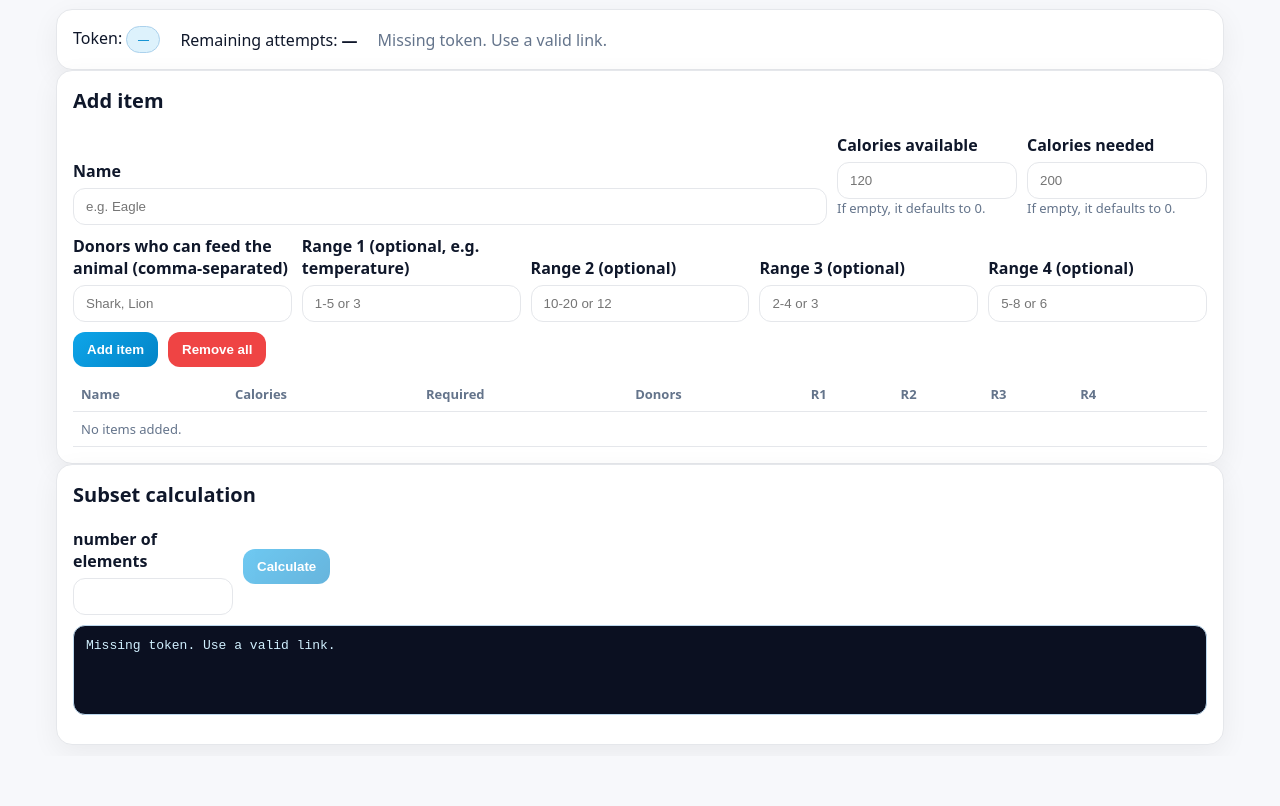
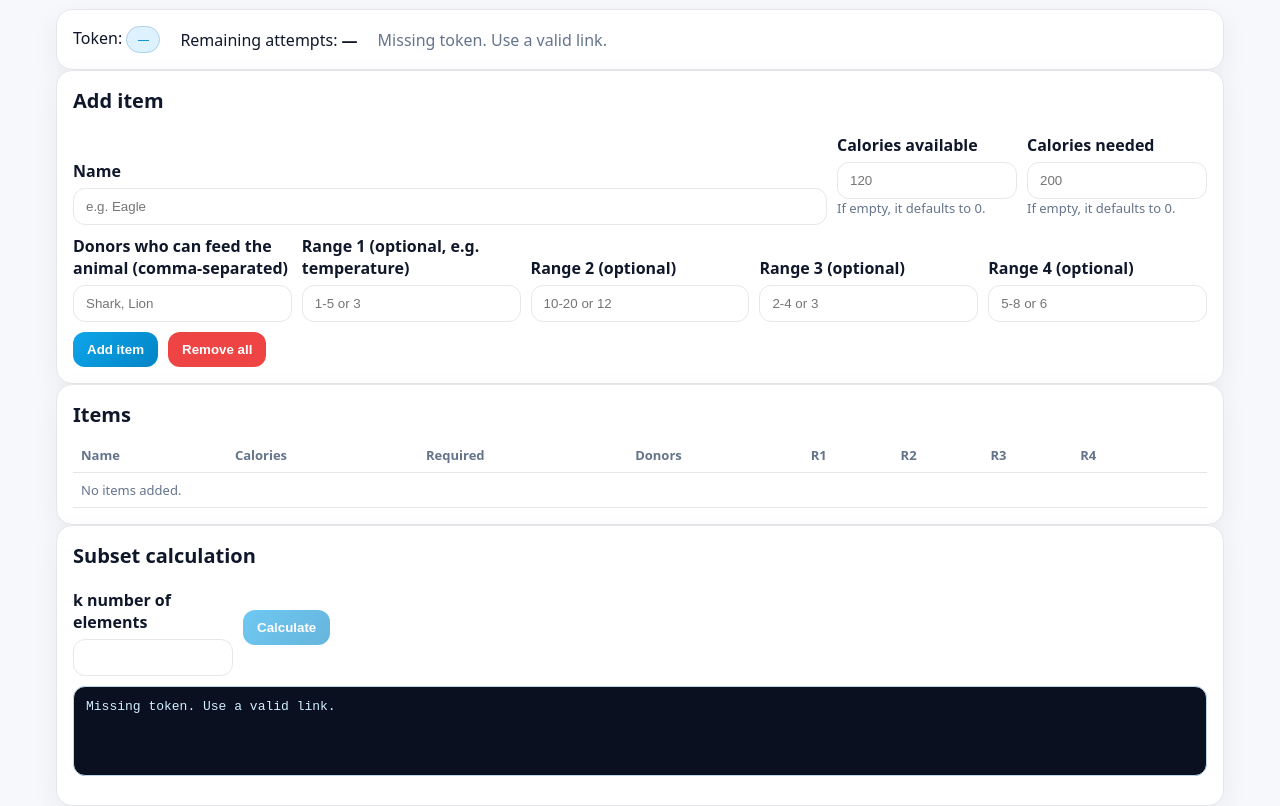
Before and after one commit to FrancescoMorgante0/progetto, a website: page progetto/public/calculator.html in a window 1280 px wide. Shown: the part 72-878 px from the top of the page. Before the commit the page ends 828 px from the top, so only its background shows below. Drawn offline with Linux system fonts and the light colour scheme.

Commit message:
Update calculator.html

```diff
--- a/progetto/public/calculator.html
+++ b/progetto/public/calculator.html
@@ -5,7 +5,6 @@
   <title>McKinsey's ecosystem game solver – Personal link</title>
   <meta name="viewport" content="width=device-width, initial-scale=1" />
   <link rel="stylesheet" href="/public/styles.css" />
-  <!-- correct file name (underscore) -->
   <script defer src="/public/js/calc_core.js"></script>
 </head>
 <body>
@@ -70,11 +69,25 @@
       </form>
     </section>
 
+    <!-- RIPRISTINATA: tabella Items fissa, come nella demo -->
+    <section class="card">
+      <h2>Items</h2>
+      <table class="table">
+        <thead>
+          <tr>
+            <th>Name</th><th>Calories</th><th>Required</th><th>Donors</th>
+            <th>R1</th><th>R2</th><th>R3</th><th>R4</th><th></th>
+          </tr>
+        </thead>
+        <tbody id="tbody"></tbody>
+      </table>
+    </section>
+
     <section class="card">
       <h2>Subset calculation</h2>
       <div class="row" style="align-items:center">
         <div style="width:160px">
-          <label>number of elements</label>
+          <label>k number of elements</label>
           <input class="input" type="number" id="k" min="1" />
         </div>
         <button id="btn-calc" type="button" class="btn">Calculate</button>
@@ -89,7 +102,7 @@
     const token = new URLSearchParams(location.search).get("t") || "";
     const elTok = document.getElementById("tok");
     const elTentativi = document.getElementById("tentativi");
-    const elTbody = document.getElementById("tbody");
+    const elTbody = document.getElementById("tbody"); // esiste sempre (tabella fissa)
     const elResult = document.getElementById("result");
     const netMsg = document.getElementById("netmsg");
     const btnCalc = document.getElementById("btn-calc");
@@ -132,30 +145,12 @@
     }
 
     function renderTabella(){
-      // create table body lazily if missing
-      let tbody = elTbody;
-      if (!tbody) {
-        const tblSection = document.querySelector("section.card:nth-of-type(2)");
-        const table = document.createElement("table");
-        table.className = "table";
-        table.innerHTML = `
-          <thead>
-            <tr>
-              <th>Name</th><th>Calories</th><th>Required</th><th>Donors</th>
-              <th>R1</th><th>R2</th><th>R3</th><th>R4</th><th></th>
-            </tr>
-          </thead>
-          <tbody id="tbody"></tbody>`;
-        tblSection.appendChild(table);
-        tbody = document.getElementById("tbody");
-      }
-
-      tbody.innerHTML = "";
+      elTbody.innerHTML = "";
       const entries = Object.entries(elementi);
       if(entries.length===0){
         const tr=document.createElement("tr"); const td=document.createElement("td");
         td.colSpan=9; td.textContent="No items added."; td.className="helper";
-        tr.appendChild(td); tbody.appendChild(tr); return;
+        tr.appendChild(td); elTbody.appendChild(tr); return;
       }
       for(const [key,data] of entries){
         const tr=document.createElement("tr");
@@ -175,7 +170,7 @@
         btnDel.className="btn btn-danger";
         btnDel.onclick=()=>{ delete elementi[key]; renderTabella(); };
         tdAzioni.appendChild(btnDel);
-        tbody.appendChild(tr);
+        elTbody.appendChild(tr);
       }
     }
 
```
